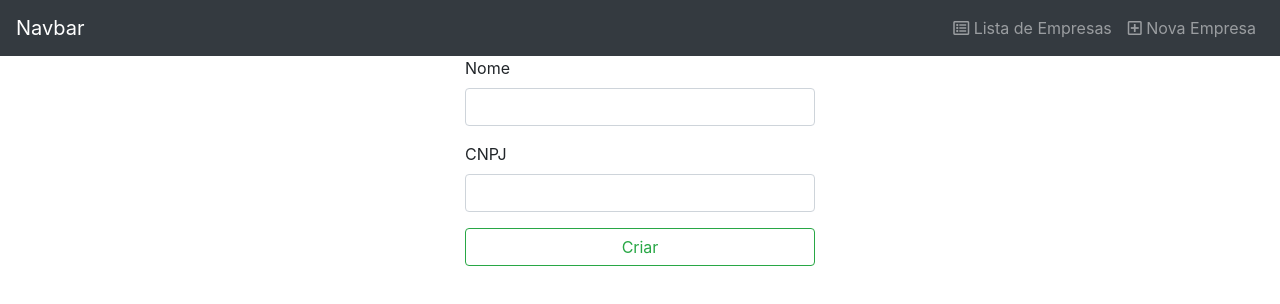
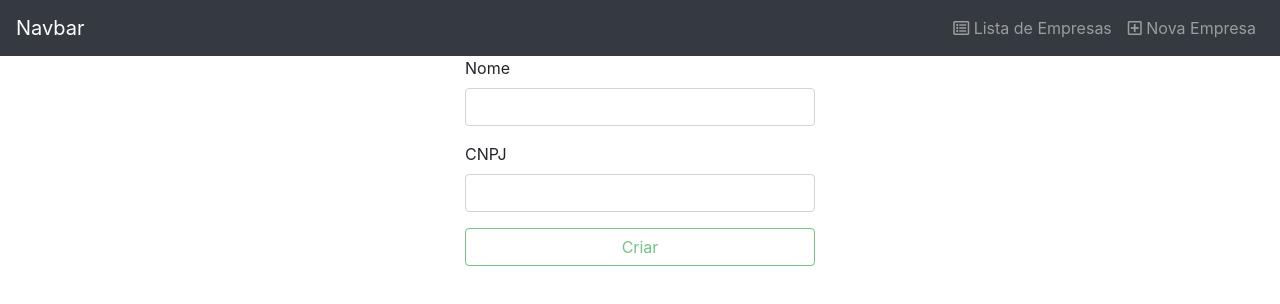
Before and after one commit to Molinex/ProjetoAPIFront, an Angular app: page /new in a window 1280 px wide. Shown: the top 304 px of the page. Built offline with nearby package versions, Linux system fonts and the light colour scheme.

Commit message:
Funcionalidade de inserir[msg invertida]

```diff
--- a/src/app/company/company-new.component.html
+++ b/src/app/company/company-new.component.html
@@ -1,7 +1,7 @@
 <div class="container">
     <div class="row -mt-5">
         <div class="col-md-4 mx-auto">
-            <form>
+            <form (ngSubmit)="onCreate()" novalidate #f="ngForm">
                 <div class="form-group">
                     <label for="name">Nome</label>
                     <input type="text" class="form-control" id="name" name="name"
@@ -12,7 +12,7 @@
                     <input type="number" class="form-control" id="cnpj" name="cnpj"
                     [(ngModel)]="cnpj" required>
                 </div>
-                <button class="btn btn-outline-success btn-block">Criar</button>
+                <button class="btn btn-outline-success btn-block" [disabled]="!f.valid">Criar</button>
             </form>
         </div>
     </div>
--- a/src/app/company/company-new.component.ts
+++ b/src/app/company/company-new.component.ts
@@ -28,13 +28,13 @@ export class CompanyNewComponent implements OnInit {
     const company = new Company(this.name, this.cnpj);
     this.companyService.save(company).subscribe(
       data => {
-        this.toaster.success('Empresa Criada com Sucesso!!', 'OK', {
+        this.toaster.error('Empresa Não foi Criada', 'Fail', {
           timeOut: 3000,
         });
         this.router.navigate(['/']);
       },
       err => {
-        this.toaster.error('Empresa Não foi Criada', 'Fail', {
+        this.toaster.success('Empresa Criada com Sucesso!!', 'OK', {
           timeOut: 3000,
         });
         this.router.navigate(['/']);
```
